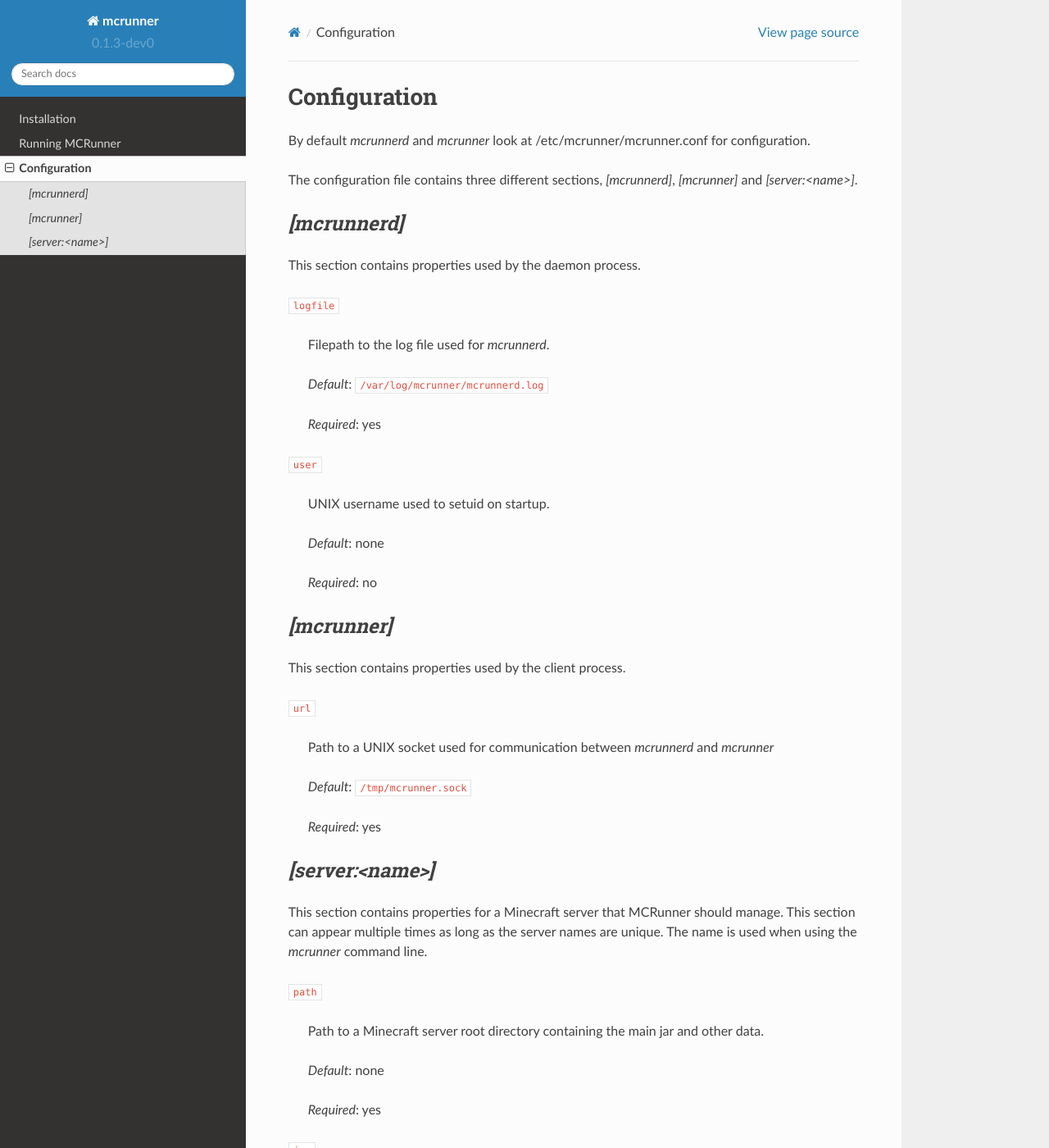
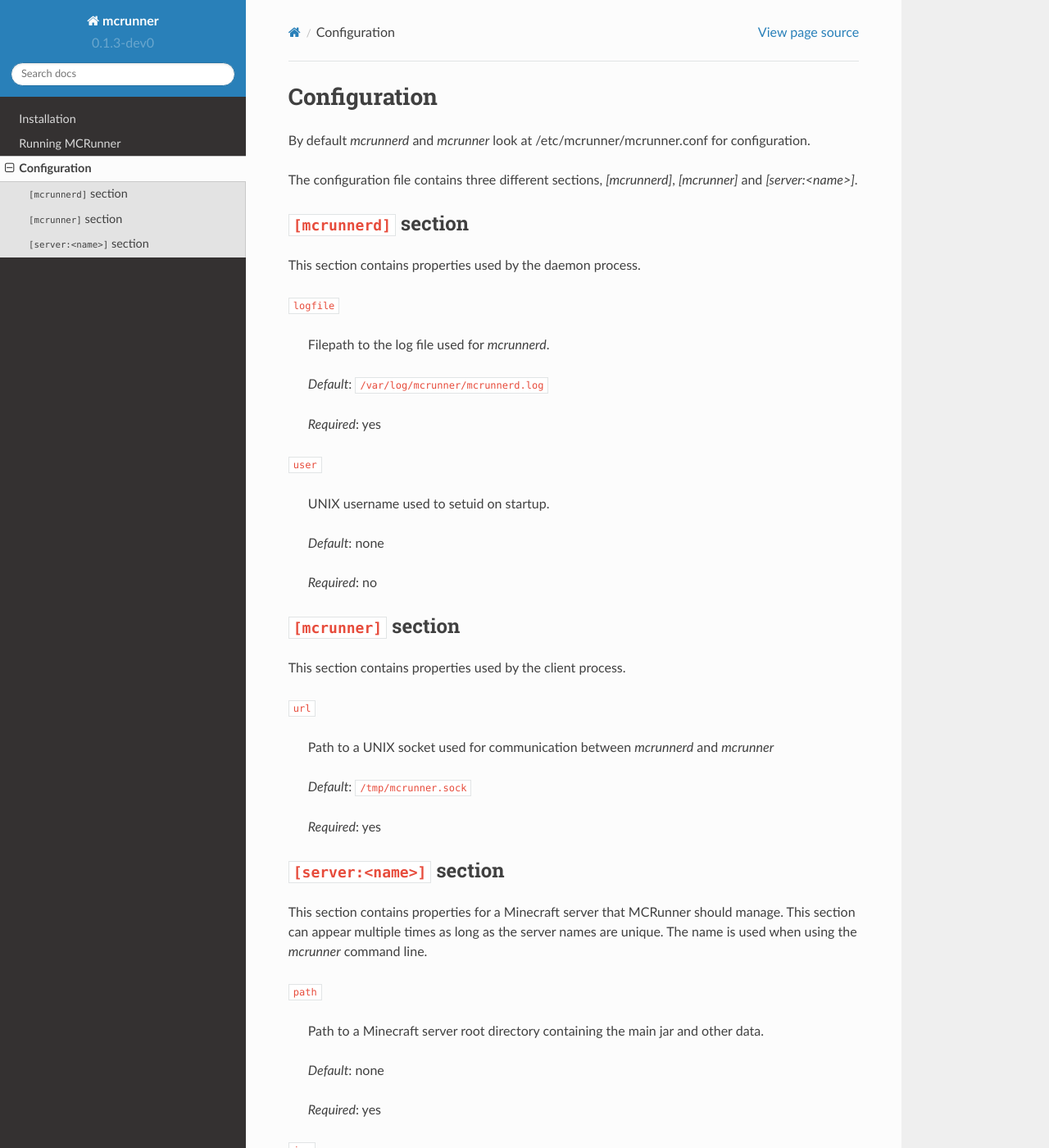
Before and after one commit to sbezboro/mcrunner, a Sphinx documentation site: the page built from docs/configuration.rst, in a window 1280 px wide and 1400 px high. Shown: the whole window at 82% size. Built offline with Sphinx 7.4.7 and the Read the Docs theme 2.0.0, drawn with Linux system fonts in a browser that asks for light colours.

Commit message:
update configuration docs styling

```diff
--- a/docs/configuration.rst
+++ b/docs/configuration.rst
@@ -5,8 +5,8 @@
 
 The configuration file contains three different sections, `[mcrunnerd]`, `[mcrunner]` and `[server:<name>]`.
 
-`[mcrunnerd]`
--------------
+``[mcrunnerd]`` section
+-----------------------
 
 This section contains properties used by the daemon process.
 
@@ -26,8 +26,8 @@
 
   *Required*: no
 
-`[mcrunner]`
-------------
+``[mcrunner]`` section
+----------------------
 
 This section contains properties used by the client process.
 
@@ -39,8 +39,8 @@
 
   *Required*: yes
 
-`[server:<name>]`
------------------
+``[server:<name>]`` section
+---------------------------
 
 This section contains properties for a Minecraft server that MCRunner should manage. This section can appear multiple times as long as the server names are unique. The name is used when using the `mcrunner` command line.
 
```
